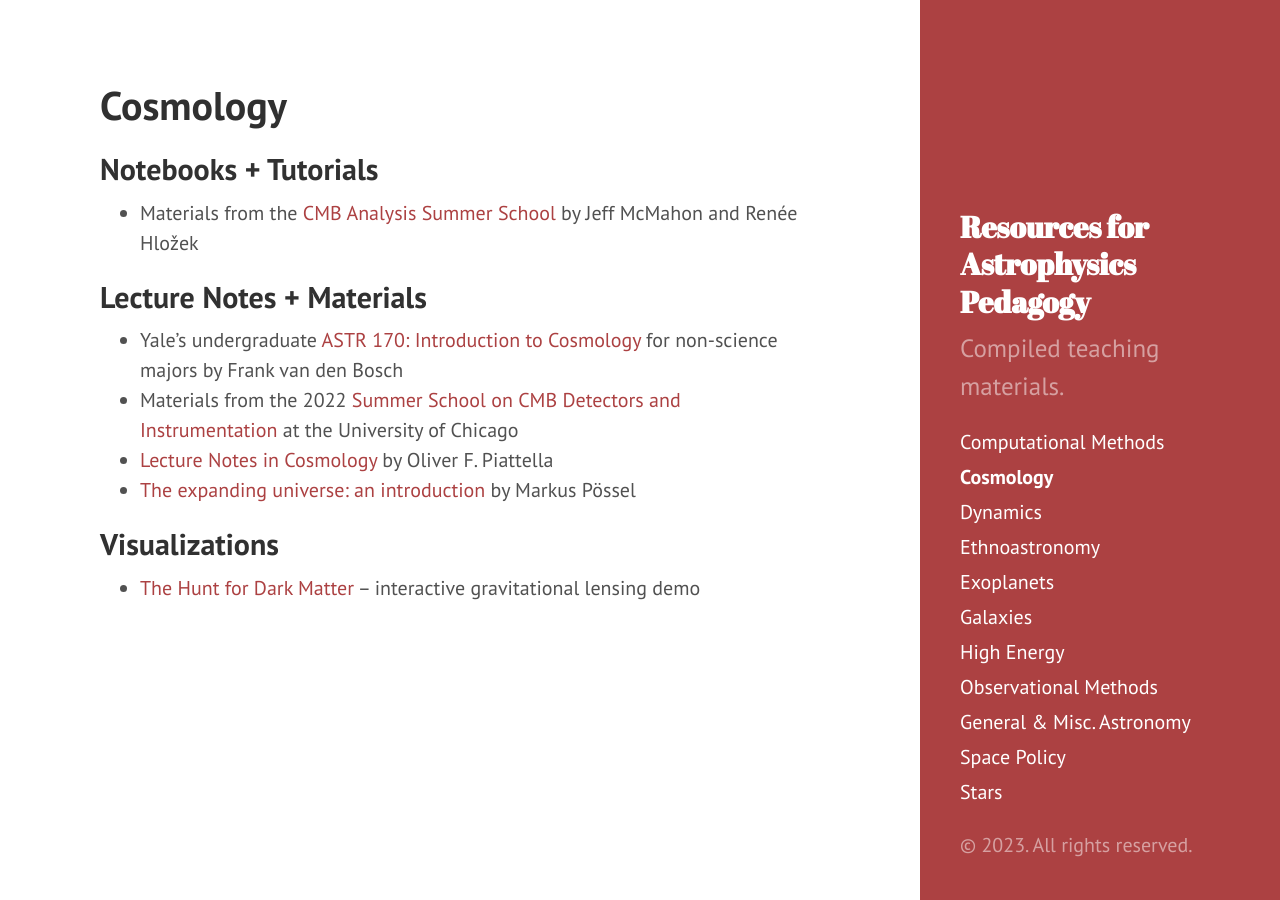
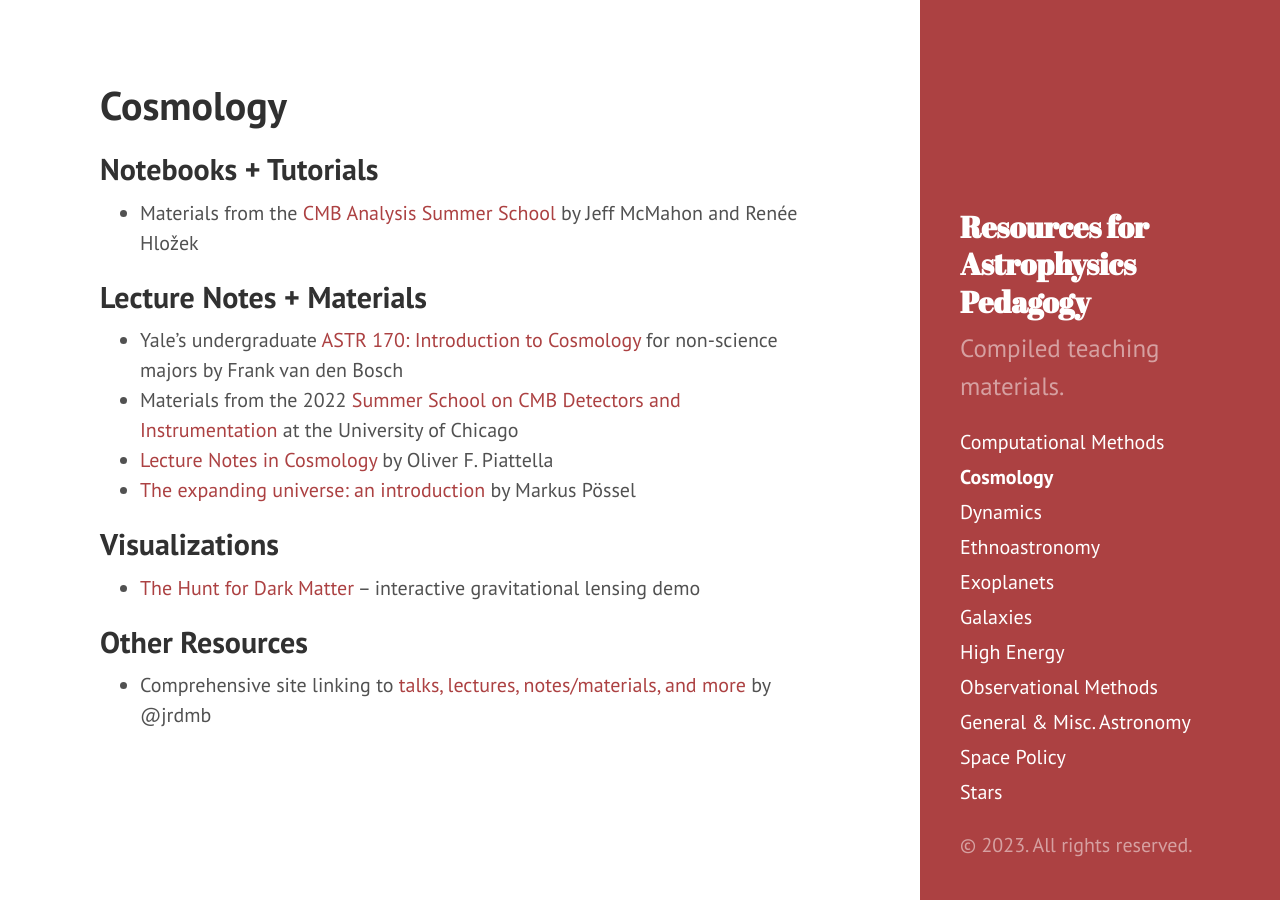
Before and after one commit to astroteaching/astroteaching.github.io, a Jekyll site: the page built from cosmology.md, in a window 1280 px wide. Built offline with Jekyll 4.4.1, drawn with Linux system fonts in a browser that asks for light colours.

Commit message:
add cosmo resources link

```diff
--- a/cosmology.md
+++ b/cosmology.md
@@ -16,3 +16,6 @@ title: Cosmology
 
 ## Visualizations
 - [The Hunt for Dark Matter](https://gravitational-lensing.explored.info){:target="_blank"} -- interactive gravitational lensing demo
+
+## Other Resources
+- Comprehensive site linking to [talks, lectures, notes/materials, and more](https://jrdmb.netlify.app){:target="_blank"} by @jrdmb
```
